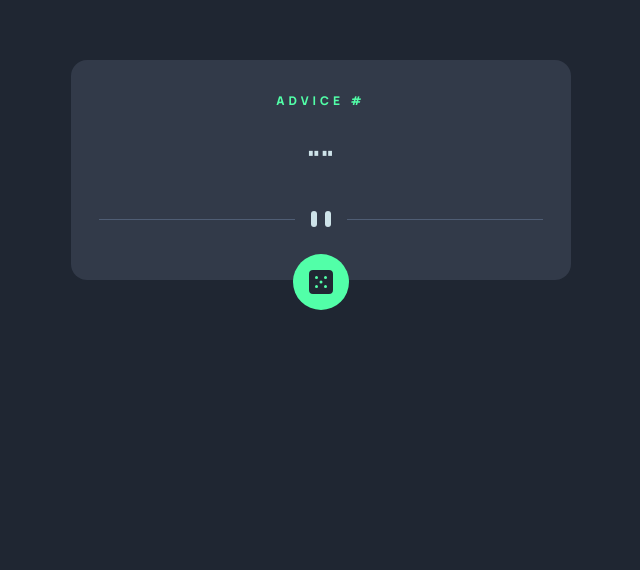
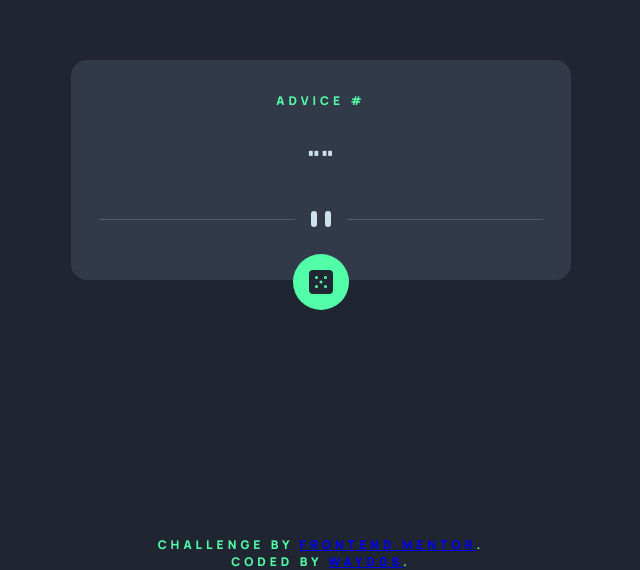
Before and after one commit to WAYD0S/advice-generator, a plain HTML site: page index.html in a window 1280 px wide. Shown: the part 230-800 px from the top of the page, without its empty margins (319-959 px from the left). Drawn offline with Linux system fonts and the light colour scheme; no server answers.

Commit message:
footer added

```diff
--- a/index.html
+++ b/index.html
@@ -23,9 +23,9 @@
     </div>
   </div>
 
-  <!-- <footer>
-    Challenge by <a href="https://www.frontendmentor.io?ref=challenge" target="_blank">Frontend Mentor</a>.
-    Coded by <a href="#">Your Name Here</a>.
-  </footer> -->
+  <footer>
+    <p>Challenge by <a href="https://www.frontendmentor.io?ref=challenge" target="_blank">Frontend Mentor</a>.</p>
+    <p>Coded by <a href="https://github.com/WAYD0S">WAYD0S</a>.</p>
+  </footer>
 </body>
 </html>
--- a/style.css
+++ b/style.css
@@ -15,6 +15,7 @@
 body{
     min-height: 100vh;
     display: flex;
+    flex-direction: column;
     align-items: center;
     justify-content: center;
     background-color: var(--Dark-Blue);
@@ -63,6 +64,14 @@ button:hover{
     filter: drop-shadow(0 0 0.75rem hsl(150, 100%, 66%));
     transition: all 0.2s ease-out
 }
+
+footer {
+    width: 100%;
+    text-align: center;
+    position: fixed;
+    bottom: 0;
+}
+
 @media screen and (max-width:500px) {
     .advice-card{
         width: 350px;
```
